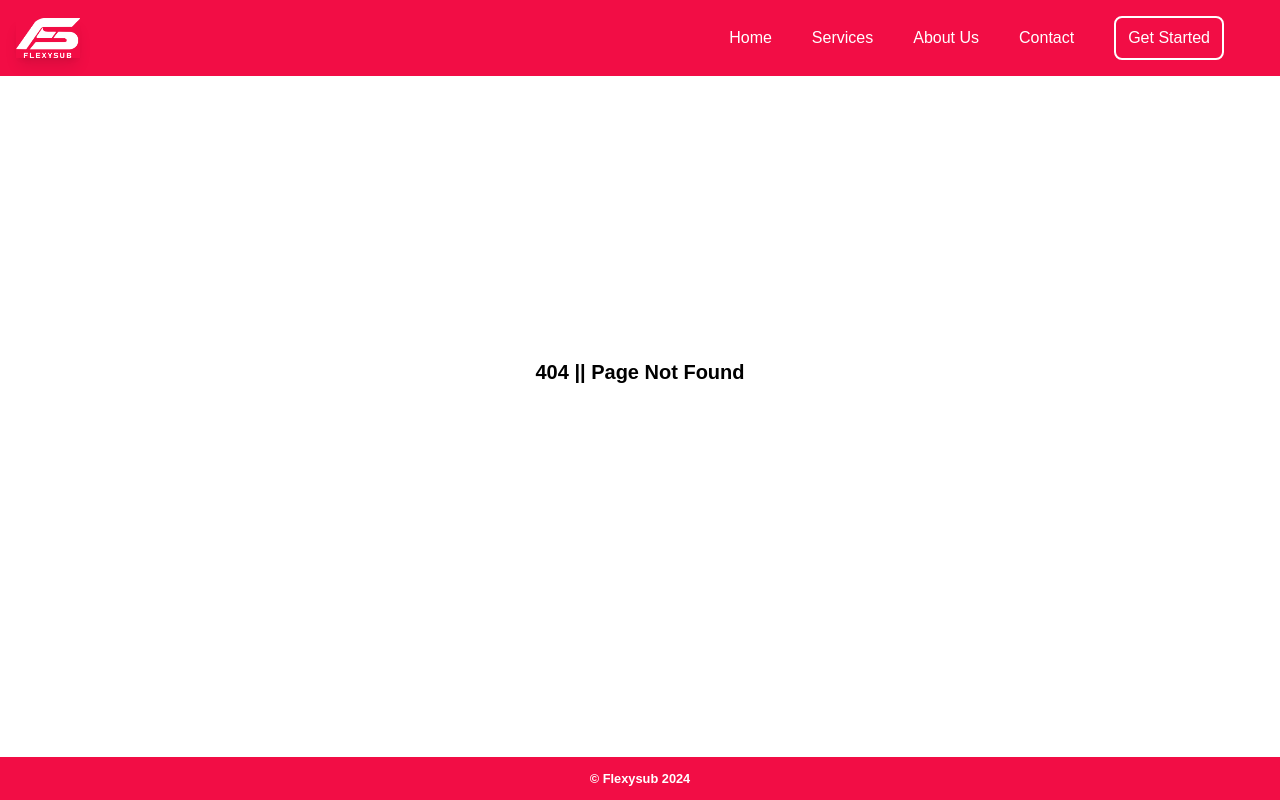
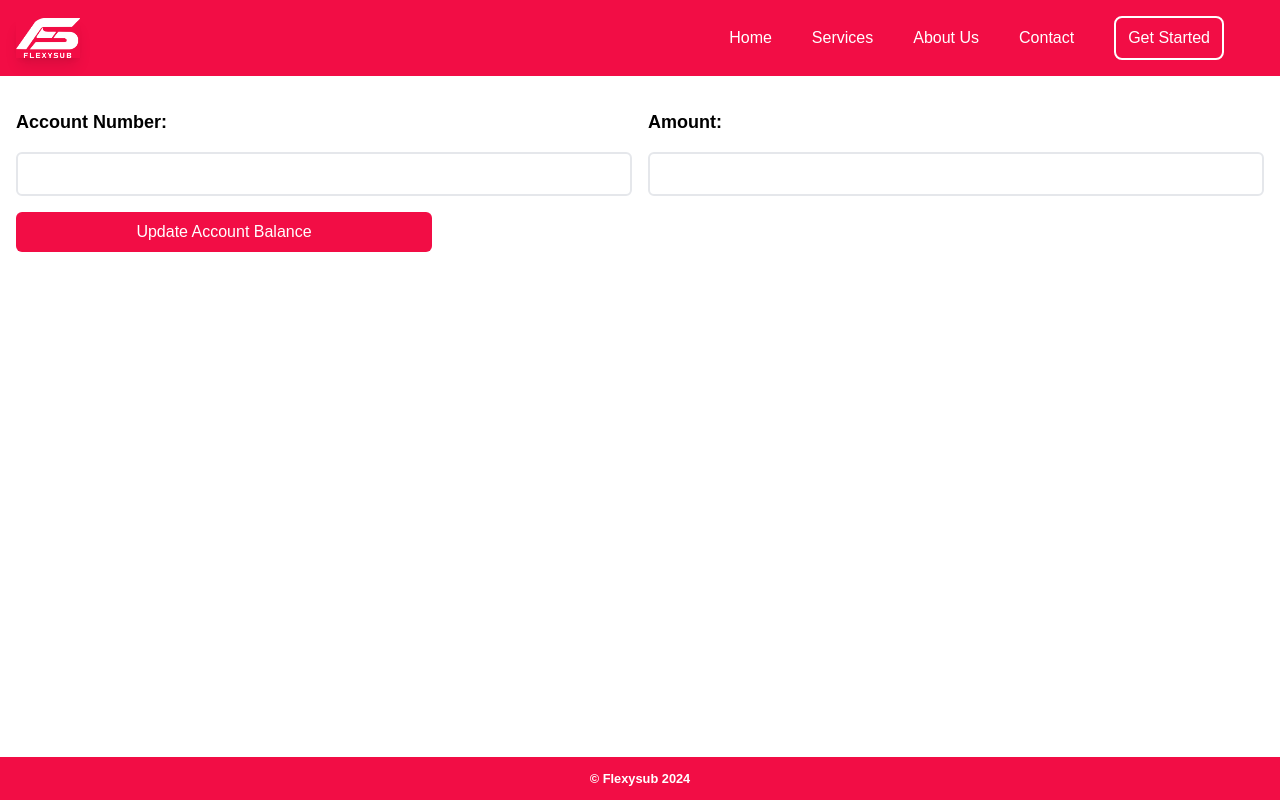
Before and after one commit to Fahyvor/flexysub-frontend, a React (Vite) app: page /update-balance in a window 1280 px wide. Before the commit this address had no page. Built offline with nearby package versions, Linux system fonts and the light colour scheme; a web font is replaced by a local one.

Commit message:
account balance and other ui touchees

```diff
--- a/src/App.tsx
+++ b/src/App.tsx
@@ -18,7 +18,8 @@ import About from './pages/About';
 import Services from './pages/Services';
 import ContactUs from './pages/ContactUs';
 import GetAllUsers from './pages/GetAllUsers';
-import ResetPassword from './pages/ResetPassword'
+import ResetPassword from './pages/ResetPassword';
+import UpdateAccountBalance from './pages/UpdateAccountBalance';
 
 function App() {
   return (
@@ -45,6 +46,7 @@ function App() {
           <Route path="/contact" element={<ContactUs />} />
           <Route path="/get-all-users" element={<GetAllUsers />} />
           <Route path="/reset-password" element={<ResetPassword />} />
+          <Route path="/update-balance" element={<UpdateAccountBalance />} />
         </Routes>
       </div>
       <Footer />
--- a/src/pages/Dashboard.tsx
+++ b/src/pages/Dashboard.tsx
@@ -5,16 +5,44 @@ import { FaRegLightbulb } from "react-icons/fa";
 import { IoFootball } from "react-icons/io5";
 import { GiCash } from "react-icons/gi";
 import { MdOutlineScreenshotMonitor, MdHistoryEdu } from "react-icons/md";
+import axios from 'axios'
+import { API_URL } from '../axios/apiUrl'
 // import { SiExpertsexchange } from "react-icons/si";
 
 const Dashboard: React.FC = () => {
     const [firstName, setFirstName] = useState('');
+    const [balance, setBalance] = useState(0);
+
+    useEffect(() => {
+        const fetchUserBalance = async () => {
+            try {
+                const response = await axios.get(`${API_URL}api/auth/get-user`, {
+                    headers: {
+                        "Content-Type": "application/json",
+                        Authorization: `Bearer ${sessionStorage.getItem('userToken')}`
+                    }
+                })
+                if(response.status == 200) {
+                    console.log(response.data)
+                    sessionStorage.setItem('userData', JSON.stringify(response.data))
+                } else {
+                    console.log(response.data)
+                }
+            } catch (error) {
+                console.error('Failed to fetch user balance:', error);
+            }
+
+        }
+
+        fetchUserBalance();
+    }, [])
 
     useEffect(() => {
         try {
             const userDetails = JSON.parse(sessionStorage.getItem('userData') || '{}');
             if (userDetails && userDetails.firstName) {
                 setFirstName(userDetails.firstName);
+                setBalance(userDetails.accountBalance);
             } else {
                 setFirstName('');
             }
@@ -31,7 +59,7 @@ const Dashboard: React.FC = () => {
         <div className="text-center space-y-4 py-8">
             <div className='flex items-center justify-between'>
                 <p className='text-start font-bold'>Hello, {firstName}</p>
-                <p className='balance font-bold'>Balance: 1000</p>
+                <p className='balance font-bold'>Balance: N{balance}</p>
             </div>
             <h2 className="lg:text-4xl md:text-4xl text-2xl font-bold">Welcome to FlexySub</h2>
             <p>Select a service to get started:</p>
--- a/src/pages/FundWallet.tsx
+++ b/src/pages/FundWallet.tsx
@@ -2,6 +2,8 @@ import React, { useState, useEffect } from 'react'
 import { IoCopy } from "react-icons/io5";
 import { ToastContainer, toast } from 'react-toastify';
 import 'react-toastify/dist/ReactToastify.css';
+import { API_URL } from '../axios/apiUrl';
+import axios from 'axios';
 
 interface UserDetails {
     accountNumber?: string;
@@ -11,6 +13,7 @@ interface UserDetails {
 
 const FundWallet: React.FC = () => {
     const [userDetails, setUserDetails] = useState<UserDetails | null>(null);
+    const [loading, setLoading] = useState<boolean>(false);
 
     useEffect(() => {
         const storedUserDetails = sessionStorage.getItem('userData');
@@ -20,6 +23,31 @@ const FundWallet: React.FC = () => {
             window.location.href = '/login';
         }
     }, []);
+
+    //Send Admin a Message
+    const sendMessage = async () => {
+        setLoading(true);
+        try {
+            const response = await axios.post(`${API_URL}api/vtu/send-admin-message`, {}, {
+                headers: {
+                    "Content-Type": "application/json",
+                    Authorization: `Bearer ${sessionStorage.getItem('userToken')}`
+                }
+            });
+            toast.success(response.data.message);
+            console.log('Response:', response.data);
+        } catch (error) {
+            if (axios.isAxiosError(error)) {
+                console.log('Admin Message:', error.message);
+                toast.error(error.response?.data?.error || 'An error occurred');
+            } else {
+                console.error("Error sending Admin Message:", error);
+                toast.error("Error sending Admin Message");
+            }
+        } finally {
+            setLoading(false);
+        }
+    }
 
     const copyToClipboard = () => {
         navigator.clipboard.writeText(userDetails?.accountNumber || '');
@@ -31,26 +59,33 @@ const FundWallet: React.FC = () => {
             <div className='toastify-message'>
                 <ToastContainer />
             </div>
-            <div className='flex flex-col items-center gap-5'>
-                <p className='font-bold lg:text-4xl md:text-4xl '>Account Number:</p>
-                <p className='rounded-lg shadow-lg border-2 border-gray-200 px-8 p-3'>{userDetails?.accountNumber || 'Not available'}</p>
+            <div className="grid lg:grid-cols-3 grid-cols-2 gap-6 w-full justify-center items-center">
+                <div className='flex flex-col items-center gap-2 w-full'>
+                    <p className='text-sm '>Account Number:</p>
+                    <p className='rounded-lg shadow-lg border-2 border-gray-200 px-8 p-3 w-full text-lg font-semibold text-center'>{userDetails?.accountNumber || 'Not available'}</p>
                 </div>
 
-            <div className='gap-2 flex flex-col items-center'>
-                <p className='font-bold lg:text-4xl md:text-4xl'>Account Name:</p>
-                <p className=' rounded-lg shadow-lg border-2 border-gray-200 px-8 p-3'>{userDetails?.accountName || 'Not available'}</p>
+                <div className='gap-2 flex flex-col items-center w-full'>
+                    <p className='text-sm'>Account Name:</p>
+                    <p className=' rounded-lg shadow-lg border-2 border-gray-200 px-8 p-3 text-lg font-semibold text-center w-full'>{userDetails?.accountName || 'Not available'}</p>
                 </div>
 
-            <div className='gap-2 flex flex-col items-center'>
-                <p className='font-bold lg:text-4xl md:text-4xl'>Bank</p>
-                <p className=' rounded-lg shadow-lg border-2 border-gray-200 px-8 p-3'>{userDetails?.bankName || 'Not available'}</p>
+                <div className='gap-2 flex flex-col items-center w-full'>
+                    <p className='text-sm'>Bank</p>
+                    <p className=' rounded-lg shadow-lg border-2 border-gray-200 text-center text-lg font-semibold px-8 p-3 w-full'>{userDetails?.bankName || 'Not available'}</p>
+                </div>
             </div>
 
+            <div className="flex gap-7 items-center w-full justify-center">
                 {/* Add a button to copy the account number */}
                 <div className='flex justify-center'>
-                <button onClick={copyToClipboard} className='flex items-center gap-3 copy_button font-bold py-3 px-8 rounded-lg shadow-lg border-2 border-gray-200'>Copy
+                    <button onClick={copyToClipboard} className='flex items-center gap-3 copy_button font-bold text-sm py-3 px-8 rounded-lg hover:bg-gray-200 shadow-lg border-2 border-gray-200'>Copy
                     <IoCopy />
                     </button>
+                </div>
+                <div className='flex justify-center cursor-pointer'>
+                    <button onClick={sendMessage} className='flex items-center gap-3 confirm_payment font-bold text-sm py-3 px-8  rounded-lg shadow-lg outline-none border-2 bg-[#f20d45ff] hover:bg-[#681f35] text-white border-gray-200'>{loading ? 'Confirming...' : 'I have Made Payment'}</button>
+                </div>
             </div>
         </div>
     )
--- a/src/pages/TopUp.tsx
+++ b/src/pages/TopUp.tsx
@@ -81,11 +81,21 @@ const TopUp: React.FC = () => {
         setIsLoading(true);
         try {
             if(formData.service === "airtime") {
-                const response = await axios.post(`${API_URL}api/vtu/buy-airtime`, formData);
+                const response = await axios.post(`${API_URL}api/vtu/buy-airtime`, formData, {
+                    headers: {
+                        "Content-Type": "application/json",
+                        Authorization: `Bearer ${sessionStorage.getItem('userToken')}`
+                    }
+                });
                 toast.success(response.data.data.response_description);
                 console.log('Response:', response.data);
             } else {
-                const response = await axios.post(`${API_URL}api/vtu/buy-data`, formData);
+                const response = await axios.post(`${API_URL}api/vtu/buy-data`, formData, {
+                    headers: {
+                        "Content-Type": "application/json",
+                        Authorization: `Bearer ${sessionStorage.getItem('userToken')}`
+                    }
+                });
                 toast.success(response.data.message);
                 console.log('Response:', response.data);
             }
--- /dev/null
+++ b/src/pages/UpdateAccountBalance.tsx
@@ -0,0 +1,97 @@
+import React, { useState } from "react";
+import axios from "axios";
+import { API_URL } from '../axios/apiUrl';
+import { toast, ToastContainer } from 'react-toastify'
+
+const UpdateAccountBalance: React.FC = () => {
+  const [accountNumber, setAccountNumber] = useState<string>("");
+  const [amount, setAmount] = useState<number | "">("");
+  const [loading, setLoading] = useState(false);
+  const [error, setError] = useState<string | null>(null);
+
+  // Handle input changes
+  const handleAccountNumberChange = (e: React.ChangeEvent<HTMLInputElement>) => {
+    setAccountNumber(e.target.value);
+  };
+
+  const handleAmountChange = (e: React.ChangeEvent<HTMLInputElement>) => {
+    const value = e.target.value.trim() === "" ? "" : Number(e.target.value);
+    if (value === "" || !isNaN(value)) setAmount(value);
+  };
+
+  const handleSubmit = async (e: React.FormEvent<HTMLFormElement>) => {
+    e.preventDefault();
+    setLoading(true);
+    setError(null);
+
+    // Validate before sending request
+    if (!accountNumber.trim() || amount === "" || amount <= 0) {
+      setError("Please enter a valid account number and amount.");
+      setLoading(false);
+      return;
+    }
+
+    try {
+      const response = await axios.post(
+        `${API_URL}api/auth/update-balance`,
+        { accountNumber: accountNumber.trim(), amount },
+        { headers: { "Content-Type": "application/json" } }
+      );
+
+      if (response.status === 200) {
+        toast.success("Account balance updated successfully!");
+        setAccountNumber("");
+        setAmount("");
+      } else {
+        setError(response.data.message || "Failed to update balance!");
+      }
+    } catch (error) {
+      setError("Error updating account balance!");
+      console.error("Error updating account balance:", error);
+    } finally {
+      setLoading(false);
+    }
+  };
+
+  return (
+    <div className="flex flex-col items-center w-full justify-center">
+        <ToastContainer />
+      <form onSubmit={handleSubmit} className="flex flex-col w-full space-y-4">
+        <div className="grid lg:grid-cols-2 md:grid-cols-2 grid-cols-1 w-full gap-4">
+          <div className="w-full flex flex-col gap-4">
+            <label className="text-lg font-bold">Account Number:</label>
+            <input
+              type="text"
+              value={accountNumber}
+              onChange={handleAccountNumberChange}
+              className="border-2 p-2 rounded-md w-full"
+              required
+            />
+          </div>
+
+          <div className="w-full flex flex-col gap-4">
+            <label className="text-lg font-bold">Amount:</label>
+            <input
+              type="number"
+              value={amount}
+              onChange={handleAmountChange}
+              className="border-2 p-2 rounded-md w-full"
+              required
+              min="1"
+            />
+          </div>
+        </div>
+        <button
+          type="submit"
+          className="bg-[#f20d45ff] text-white p-2 rounded-md lg:w-1/3 md:w-1/2 w-full"
+          disabled={loading}
+        >
+          {loading ? "Loading..." : "Update Account Balance"}
+        </button>
+        {error && <p className="text-red-500">{error}</p>}
+      </form>
+    </div>
+  );
+};
+
+export default UpdateAccountBalance;
```
Lines whose indentation alone changed are shown as unchanged.
